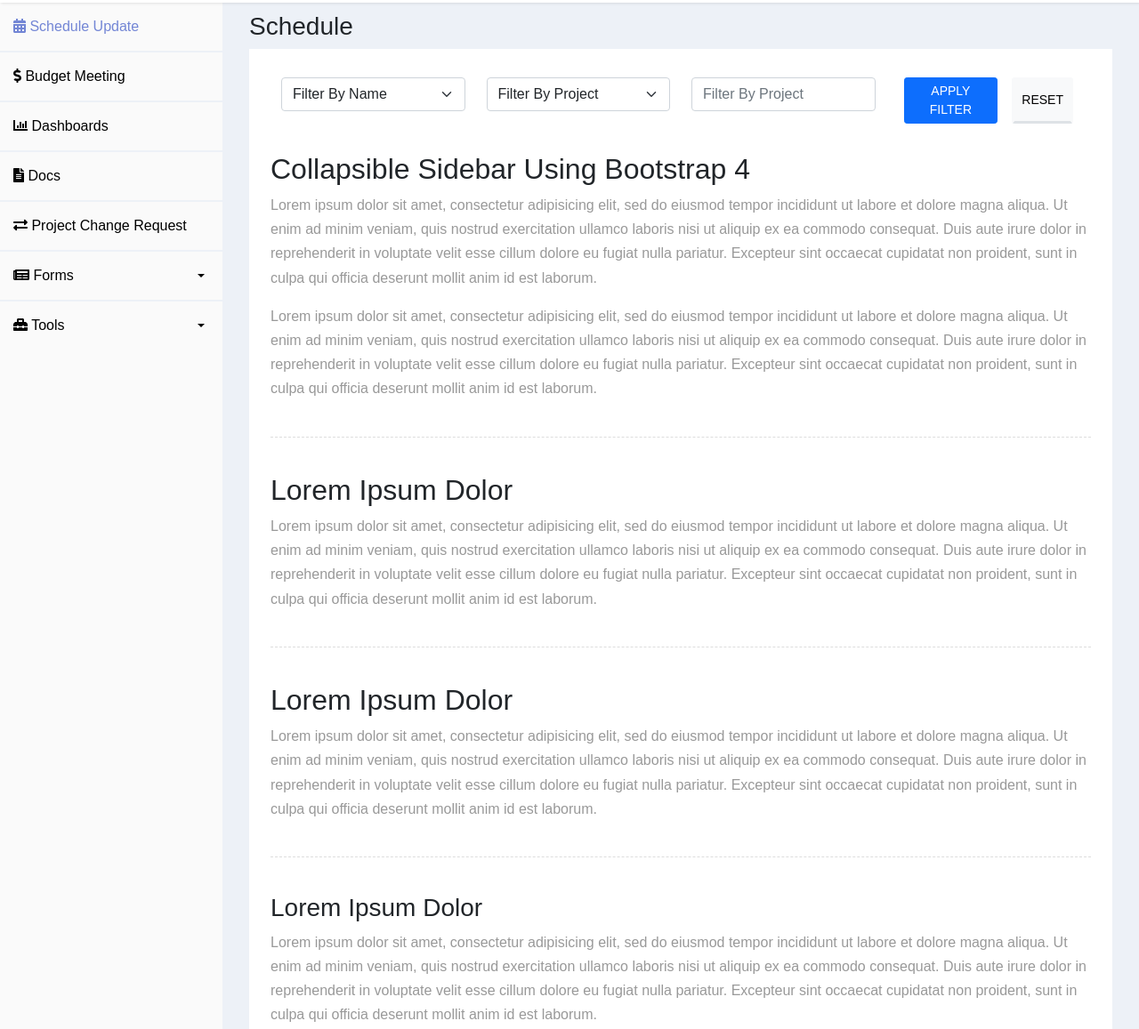
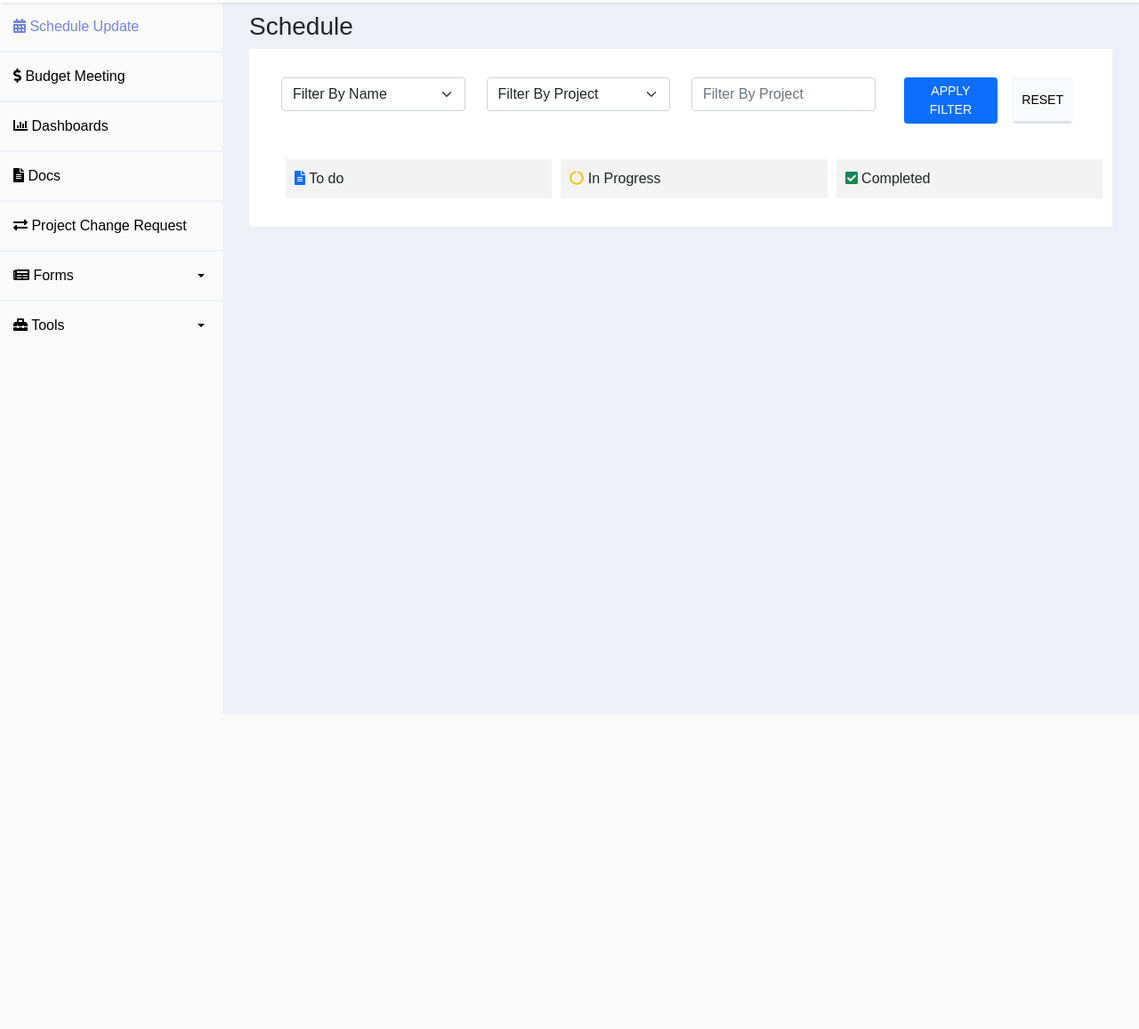
Before and after one commit to AkashDPA/kyro-assignment, a plain HTML site: page index.html in a window 1280 px wide. Shown: the part 67-1224 px from the top of the page at 89% size. After the commit the page ends 870 px from the top, so only its background shows below. Drawn offline with Linux system fonts and the light colour scheme.

Commit message:
Schedule Categories UI

```diff
--- a/assets/css/style.css
+++ b/assets/css/style.css
@@ -3,7 +3,7 @@
     --lightblue: #7386D5;
     --black: #000;
     --grey: #fafafa;
-    --grey-darker: #808080;
+    --grey-lighter: #f3f3f3;
     --yellow:#ffa500;
     --grey-text: #818594;
     --color-page-container: #edf1f7;
@@ -58,6 +58,13 @@ a:focus {
     width: 100%;
     position: relative;
 }
+
+.category{
+    background-color: var(--grey-lighter);
+    padding: 10px 10px;
+    margin: 0px 5px;
+}
+
 
 /* ---------------------------------------------------
     SIDEBAR STYLE
--- a/index.html
+++ b/index.html
@@ -102,6 +102,7 @@
             <!-- Page Content -->
             <h3>Schedule</h3>
             <div id="page-content" class="bg-white p-4">
+                <!-- Filter -->
                 <div class="container-fluid pb-4">
                     <form id="filter-form" class="row" action="#" onsubmit="return filterData(this)">
                         <div class="col-6 col-md-3 my-2">
@@ -116,7 +117,8 @@
                         </div>
                         <div class="col-6 col-md-3 my-2">
                             <div>
-                                <input type="text" name="date_range" id="filter-date-range" placeholder="Filter By Project"  class="form-control">
+                                <input type="text" name="date_range" id="filter-date-range"
+                                    placeholder="Filter By Project" class="form-control">
                             </div>
                         </div>
 
@@ -131,59 +133,24 @@
                     </form>
 
                 </div>
-                <h2>Collapsible Sidebar Using Bootstrap 4</h2>
-                <p>Lorem ipsum dolor sit amet, consectetur adipisicing elit, sed do eiusmod tempor incididunt ut labore
-                    et
-                    dolore magna aliqua. Ut enim ad minim veniam, quis nostrud exercitation ullamco laboris nisi ut
-                    aliquip
-                    ex ea commodo consequat. Duis aute irure dolor in reprehenderit in voluptate velit esse cillum
-                    dolore eu
-                    fugiat nulla pariatur. Excepteur sint occaecat cupidatat non proident, sunt in culpa qui officia
-                    deserunt mollit anim id est laborum.</p>
-                <p>Lorem ipsum dolor sit amet, consectetur adipisicing elit, sed do eiusmod tempor incididunt ut labore
-                    et
-                    dolore magna aliqua. Ut enim ad minim veniam, quis nostrud exercitation ullamco laboris nisi ut
-                    aliquip
-                    ex ea commodo consequat. Duis aute irure dolor in reprehenderit in voluptate velit esse cillum
-                    dolore eu
-                    fugiat nulla pariatur. Excepteur sint occaecat cupidatat non proident, sunt in culpa qui officia
-                    deserunt mollit anim id est laborum.</p>
 
-                <div class="line"></div>
-
-                <h2>Lorem Ipsum Dolor</h2>
-                <p>Lorem ipsum dolor sit amet, consectetur adipisicing elit, sed do eiusmod tempor incididunt ut labore
-                    et
-                    dolore magna aliqua. Ut enim ad minim veniam, quis nostrud exercitation ullamco laboris nisi ut
-                    aliquip
-                    ex ea commodo consequat. Duis aute irure dolor in reprehenderit in voluptate velit esse cillum
-                    dolore eu
-                    fugiat nulla pariatur. Excepteur sint occaecat cupidatat non proident, sunt in culpa qui officia
-                    deserunt mollit anim id est laborum.</p>
-
-                <div class="line"></div>
-
-                <h2>Lorem Ipsum Dolor</h2>
-                <p>Lorem ipsum dolor sit amet, consectetur adipisicing elit, sed do eiusmod tempor incididunt ut labore
-                    et
-                    dolore magna aliqua. Ut enim ad minim veniam, quis nostrud exercitation ullamco laboris nisi ut
-                    aliquip
-                    ex ea commodo consequat. Duis aute irure dolor in reprehenderit in voluptate velit esse cillum
-                    dolore eu
-                    fugiat nulla pariatur. Excepteur sint occaecat cupidatat non proident, sunt in culpa qui officia
-                    deserunt mollit anim id est laborum.</p>
-
-                <div class="line"></div>
-
-                <h3>Lorem Ipsum Dolor</h3>
-                <p>Lorem ipsum dolor sit amet, consectetur adipisicing elit, sed do eiusmod tempor incididunt ut labore
-                    et
-                    dolore magna aliqua. Ut enim ad minim veniam, quis nostrud exercitation ullamco laboris nisi ut
-                    aliquip
-                    ex ea commodo consequat. Duis aute irure dolor in reprehenderit in voluptate velit esse cillum
-                    dolore eu
-                    fugiat nulla pariatur. Excepteur sint occaecat cupidatat non proident, sunt in culpa qui officia
-                    deserunt mollit anim id est laborum.</p>
+                <!-- Data Cards -->
+                <div>
+                    <div class="container-fluid d-none d-md-flex d-flex">
+                        <div class="col-6 col-md-4 my-2 category">
+                            <i class="fas fa-file-alt text-primary"></i>
+                            To do
+                        </div>
+                        <div class="col-6 col-md-4 my-2 category">
+                            <i class="fas fa-circle-notch text-warning"></i>
+                            In Progress
+                        </div>
+                        <div class="col-6 col-md-4 my-2 category">
+                            <i class="fas fa-check-square text-success"></i>
+                            Completed
+                        </div>
+                    </div>
+                </div>
             </div>
         </div>
     </div>
```
